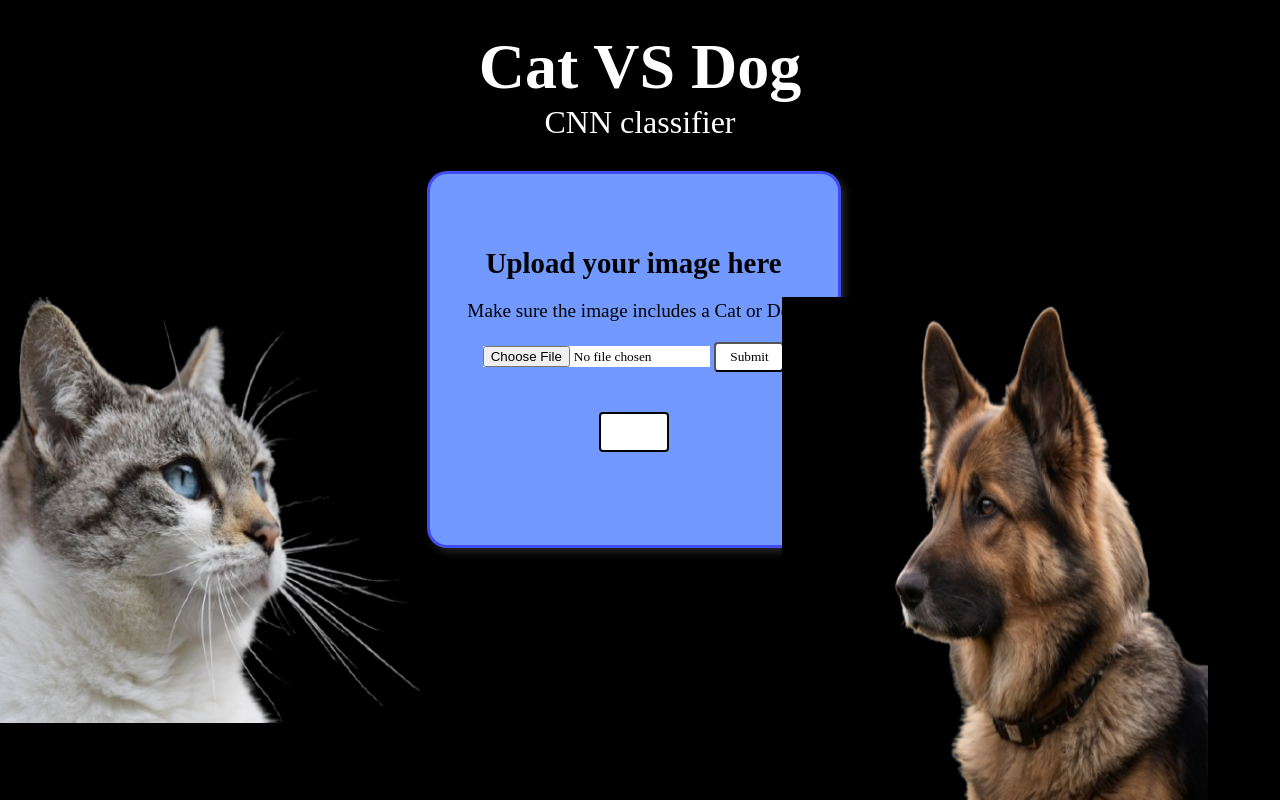
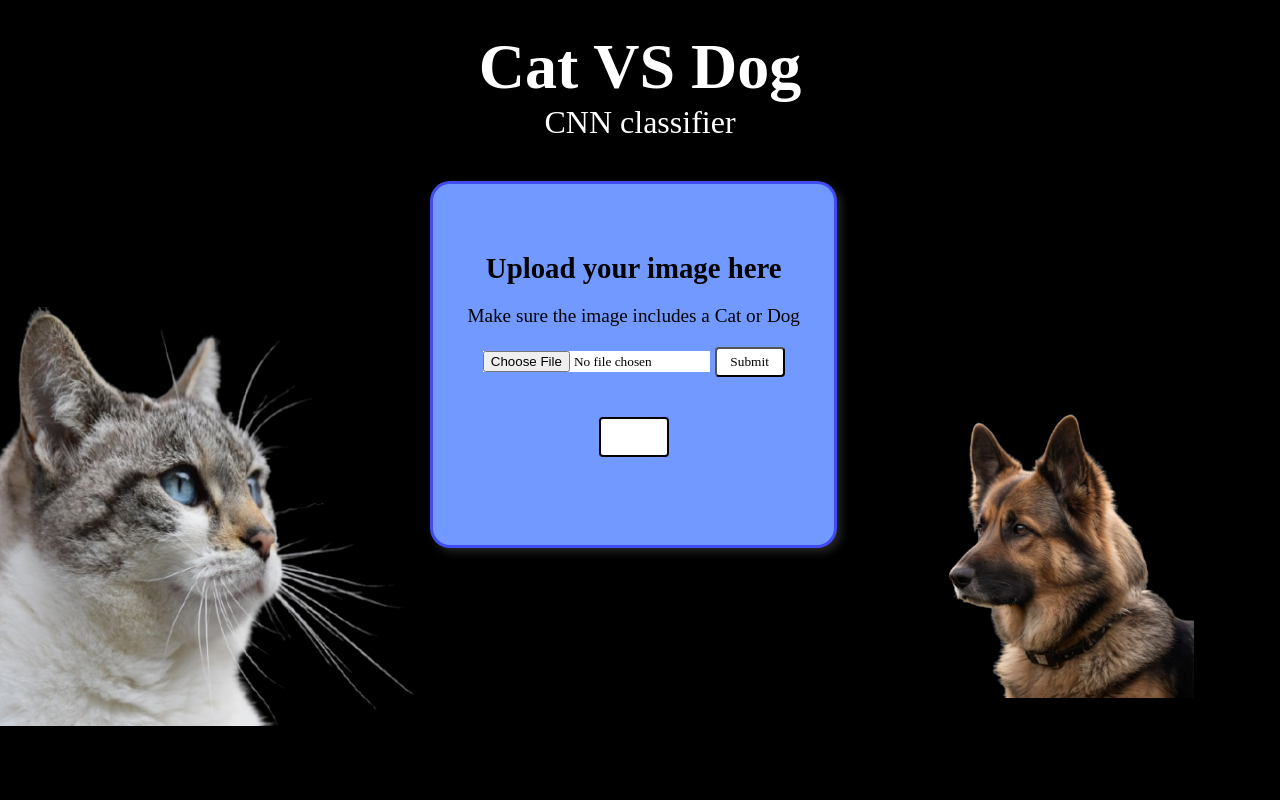
Before and after one commit to sanatNaik/catVSdog_backend, a Flask app: page / in a window 1280 px wide. Run offline with Flask 3, Linux system fonts and the light colour scheme; some web fonts are replaced.

Commit message:
Update style.css

```diff
--- a/static/style.css
+++ b/static/style.css
@@ -21,6 +21,7 @@ html,body{
     display: grid;
     grid-template-columns: repeat(6,1fr);
     grid-template-rows: repeat(6,1fr);
+    gap:10px;
 }
 .Title-block{
     display: flex;
@@ -95,7 +96,8 @@ html,body{
 }
 .right-block{
     display: flex;
-    justify-content: flex-end;
+    justify-content: flex-end   ;
+    overflow: hidden;
     /* flex-flow: wra; */
     grid-column-start: 5;
     grid-column-end: 7;
@@ -105,6 +107,8 @@ html,body{
 .right-block img{
     max-width: 100%;
     max-height: 100%;
+    object-fit: contain;
+    overflow: hidden;
 }
 /* .bottom-block{
     grid-column-start:1;
```
